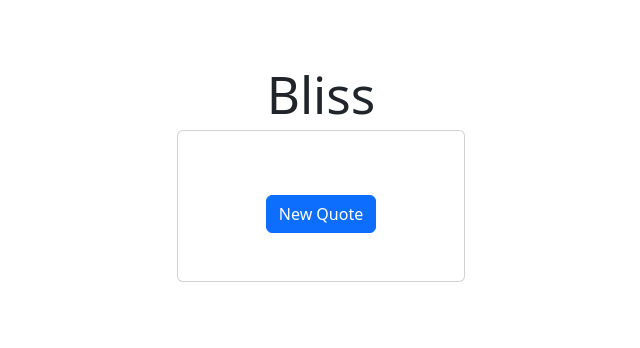
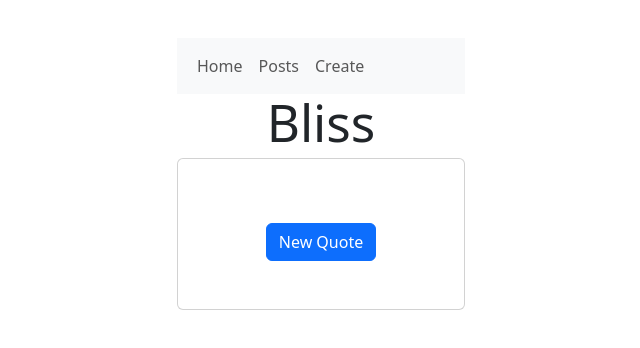
Before and after one commit to codeforbliss/BlissUI, a React (Vite) app: page /quotes in a window 1280 px wide. Shown: the part 226-574 px from the top of the page, without its empty margins (319-959 px from the left). Built offline with nearby package versions, Linux system fonts and the light colour scheme; no server answers.

Commit message:
refactor componenet name

```diff
--- a/src/App.jsx
+++ b/src/App.jsx
@@ -1,8 +1,8 @@
 import './App.css';
-import QuoteContainer from './components/QuoteContainer';
+import Quotes from './components/Quotes';
 import {BrowserRouter as Router, Route, Routes } from 'react-router-dom';
-import PostList from './components/PostList';
-import CreatePost from './components/CreatePost';
+import Post from './components/Post';
+import PostForm from './components/PostForm';
 import Login from './components/Login';
 
 function App() {
@@ -12,9 +12,9 @@ function App() {
     <div className="App">
         <Routes>
           <Route path="/" element={<Login />} />
-          <Route path= "/postlist" element={<PostList />} />
-          <Route path="/quotes" element={<QuoteContainer />} />
-          <Route path= "/createPost" element={<CreatePost />} />
+          <Route path= "/post" element={<Post />} />
+          <Route path="/quotes" element={<Quotes />} />
+          <Route path= "/postform" element={<PostForm />} />
         </Routes>
       </div>
     </Router>
--- a/src/components/CreatePost.jsx
+++ b/src/components/PostForm.jsx
@@ -3,7 +3,7 @@ import { Button, Form } from 'react-bootstrap';
 import { postRant } from '../common/BackendApi';
 
 
-const CreatePost = () => {
+const PostForm = () => {
   const[rant, setRant] = useState('');
   const[author, setAuthor] = useState('');
 
@@ -34,4 +34,4 @@ const CreatePost = () => {
 
 
 
-export default CreatePost;
+export default PostForm;
--- a/src/components/QuoteContainer.jsx
+++ /dev/null
@@ -1,44 +0,0 @@
-import {useState, useEffect } from 'react';
-import Button from 'react-bootstrap/Button';
-import Card from 'react-bootstrap/Card';
-import quoteService from '../services/quotes';
-
-
-const QuoteContainer = () => {
-
-  const[quote, setQuote] = useState('');
-  const[newQuote, setNewQuote] = useState(true);
-
-  useEffect(() => {
-    if(newQuote) {
-      const fetchQuote = async () => {
-        const data = await quoteService.getQuote()
-        setQuote(data)
-      }
-
-      fetchQuote()
-      setNewQuote(false)
-    }
-
-  }, [quote, newQuote])
-
-    return (
-    <header>
-    <title>Bliss</title>
-        <h1>Bliss</h1>
-        <div className="Quotes">
-      <Card style={{ width: '18rem' }}>
-        <Card.Body>
-          <Card.Title>{quote.a}</Card.Title>
-          <Card.Text>
-            {quote.q}
-          </Card.Text>
-          <Button variant="primary" onClick={() => setNewQuote(true)}>New Quote</Button>
-        </Card.Body>
-      </Card>
-      </div>
-      </header>
-    );
-}
-
-export default QuoteContainer;
--- /dev/null
+++ b/src/components/Quotes.jsx
@@ -0,0 +1,48 @@
+import {useState, useEffect } from 'react';
+import Button from 'react-bootstrap/Button';
+import Card from 'react-bootstrap/Card';
+import quoteService from '../services/quotes';
+import Navbar from "../components/Navbar";
+
+
+const Quotes = () => {
+
+  const[quote, setQuote] = useState('');
+  const[newQuote, setNewQuote] = useState(true);
+
+  useEffect(() => {
+    if(newQuote) {
+      const fetchQuote = async () => {
+        const data = await quoteService.getQuote()
+        setQuote(data)
+      }
+
+      fetchQuote()
+      setNewQuote(false)
+    }
+
+  }, [quote, newQuote])
+
+    return (
+      <>
+        <Navbar/>
+        <header>
+          <title>Bliss</title>
+              <h1>Bliss</h1>
+              <div className="Quotes">
+            <Card style={{ width: '18rem' }}>
+              <Card.Body>
+                <Card.Title>{quote.a}</Card.Title>
+                <Card.Text>
+                  {quote.q}
+                </Card.Text>
+                <Button variant="primary" onClick={() => setNewQuote(true)}>New Quote</Button>
+              </Card.Body>
+            </Card>
+            </div>
+        </header>
+      </>
+    );
+}
+
+export default Quotes;
```
Also changed, not shown: src/components/Post.jsx (renamed from src/components/PostList.jsx, +2 -6 lines), src/components/Navbar.jsx (renamed from src/components/Layout.jsx).
